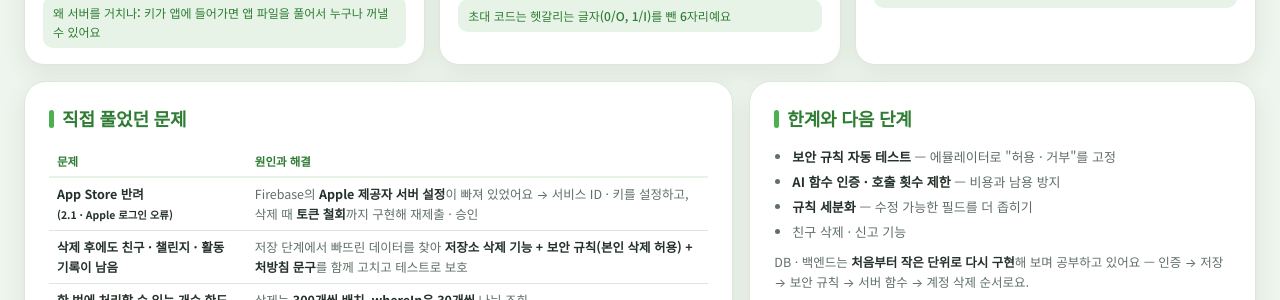
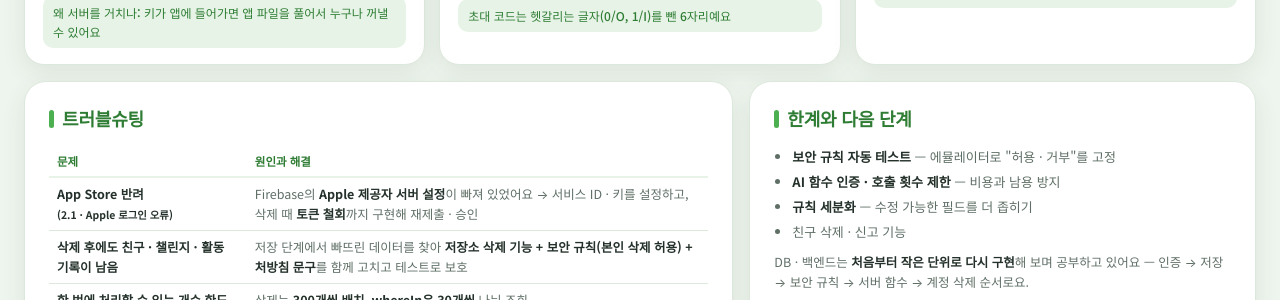
Before and after one commit to CR-KStar/diet_project, a Jekyll site: the page docs/index.html, which Jekyll copies as it is, in a window 1280 px wide and 900 px high, scrolled down 3095 px. Shown: the part 327-627 px from the top of the window. Built offline with Jekyll 4.4.1, drawn with Linux system fonts in a browser that asks for light colours.

Commit message:
포트폴리오 3쪽: '직접 풀었던 문제' 제목을 '트러블슈팅'으로 변경
Co-Authored-By: Claude Sonnet 5.5 <noreply@anthropic.com>

```diff
--- a/docs/index.html
+++ b/docs/index.html
@@ -451,7 +451,7 @@ activityFeed                     <em>친구 활동 한 줄</em></pre>
 
   <div class="p3bot">
     <div class="card">
-      <h3 class="ttl">직접 풀었던 문제</h3>
+      <h3 class="ttl">트러블슈팅</h3>
       <table class="fix">
         <tr><th>문제</th><th>원인과 해결</th></tr>
         <tr><td>App Store 반려<br><small>(2.1 · Apple 로그인 오류)</small></td><td>Firebase의 <b>Apple 제공자 서버 설정</b>이 빠져 있었어요 → 서비스 ID · 키를 설정하고, 삭제 때 <b>토큰 철회</b>까지 구현해 재제출 · 승인</td></tr>
```
Also changed, not shown: 1 other file.
